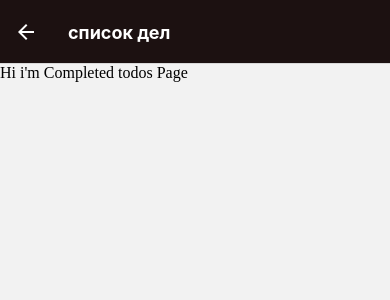
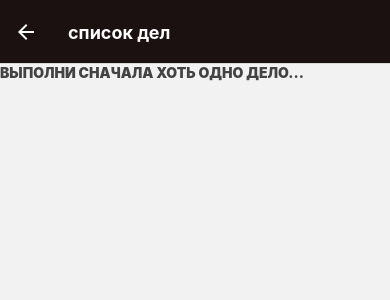
Before and after one commit to Legion010101/todolist_mob, a React Native app: screen /CompletedTodos in a window 390 px wide. Shown: the top 300 px of the page. Built offline with nearby package versions, Linux system fonts and the light colour scheme.

Commit message:
main- добаляем дела в выполненные

```diff
--- a/src/feature/redux/slice/todos.tsx
+++ b/src/feature/redux/slice/todos.tsx
@@ -1,9 +1,10 @@
 import { createSlice } from "@reduxjs/toolkit"
+import {Todo} from "../../../screens/Main";
 
 const todos = createSlice({
   name: "todos",
   initialState: {
-    completedTodos: ["123"] as any[]
+    completedTodos: [] as Todo[]
   },
   reducers: {
     setCompletedTodos: (state, action) => {
--- a/src/screens/CompletedTodos/Index.tsx
+++ b/src/screens/CompletedTodos/Index.tsx
@@ -1,12 +1,26 @@
 import React from "react";
-import {Text, View} from "react-native";
+import {StyleSheet, Text, View} from "react-native";
 import {useSelector} from "react-redux";
 import {getCompletedTodos} from "../../feature/redux/selectors/todosSelector";
 
 const CompletedTodos = () =>{
   const completedTodos = useSelector(getCompletedTodos)
-
-  return <View>Hi i'm Completed todos Page</View>
+  if (!completedTodos.length) return <Text style={styles.title}>выполни сначала хоть одно дело...</Text>
+  return <View>{completedTodos.map((item, key)=>{
+    return <Text key={key}>{item.text}</Text>
+  })}</View>
 
 }
 export default CompletedTodos
+
+const styles = StyleSheet.create({
+  title: {
+    color: "#444343",
+    textTransform: "uppercase",
+    fontWeight:"900"
+  },
+  text:{
+    color: "#0d1c0d",
+    fontWeight:"bold"
+  }
+})
--- a/src/screens/Main/Index.tsx
+++ b/src/screens/Main/Index.tsx
@@ -1,10 +1,11 @@
 import React, {useEffect, useState} from "react";
-import {Button, Pressable, StyleSheet, Text, View} from "react-native";
-import {PropsMain} from "../../feature/routing/Routing";
-import {useSelector} from "react-redux";
-import {getCompletedTodos} from "../../feature/redux/selectors/todosSelector";
+import {Pressable, StyleSheet, Text, View} from "react-native";
+import {PropsMain} from "../../feature/routing/routingStack/MainRouting";
+import {useDispatch} from "react-redux";
+import {setCompletedTodos} from "../../feature/redux/slice/todos";
 
 const Main = ({navigation, route}: PropsMain) => {
+  const dispatch = useDispatch()
   const [todos, setTodos] = useState<Todo[]>([])
   const [todosDeleted, setTodosDeleted] = useState<Todo[]>([])
 
@@ -17,18 +18,25 @@ const Main = ({navigation, route}: PropsMain) => {
     setTodos([])
     setTodosDeleted(prevState => [...prevState, ...todos])
   }
-  const deleteTodo = (key: string) => {
+  const finishTodo = (todo: Todo) =>{
+    dispatch(setCompletedTodos(todo))
+    deleteTodo(todo.key, false)
+  }
+  const deleteTodo = (key: string, isAddBin = true) => {
     const newTodo = todos.filter(item => item.key !== key)
     const deleteTodo = todos.find(item => item.key === key )
     setTodos([...newTodo])
-    if (deleteTodo) setTodosDeleted(prevState => [...prevState, deleteTodo])
+    if (deleteTodo && isAddBin) setTodosDeleted(prevState => [...prevState, deleteTodo])
   }
   return <View style={styles.container}>
     <Text style={styles.title}>{Boolean(todos.length)? "Ваш список дел:":"Список дел пуст... Добавьте дело!"}</Text>
     <View>{todos.map((todo, key)=>{
-      return <Text key={key}> <Text style={styles.text}>{todo.text}</Text>
+      return <Text key={key}> <Text style={styles.text}>{`${key+ 1}  `}{todo.text}</Text>
         <Pressable style={styles.button} onPress={() => deleteTodo(todo.key)}>
           <Text style={styles.text}>Удалить</Text>
+        </Pressable>
+        <Pressable style={styles.button} onPress={() => finishTodo(todo)}>
+          <Text style={styles.text}>Выполнено</Text>
         </Pressable>
       </Text>
     })}</View>
@@ -41,8 +49,8 @@ const Main = ({navigation, route}: PropsMain) => {
     <Pressable onPress={() => navigation?.navigate("CompletedTodos")}>
       <Text style={styles.text}>Выполненные дела</Text>
     </Pressable>
-    <Pressable style={styles.button} onPress={clearList}>
-      <Text style={styles.text}>Очистить список дел!</Text>
+    <Pressable style={styles.button} onPress={clearList} disabled={!todos.length}>
+      <Text style={[styles.text, Boolean(!todos.length) && styles.disabled]}>Очистить список дел!</Text>
     </Pressable>
   </View>
 }
@@ -66,6 +74,9 @@ const styles = StyleSheet.create({
   },
   button: {
     padding: 5,
+  },
+  disabled:{
+    color: "#9a9595",
   }
 })
 export type Todo = {
```
